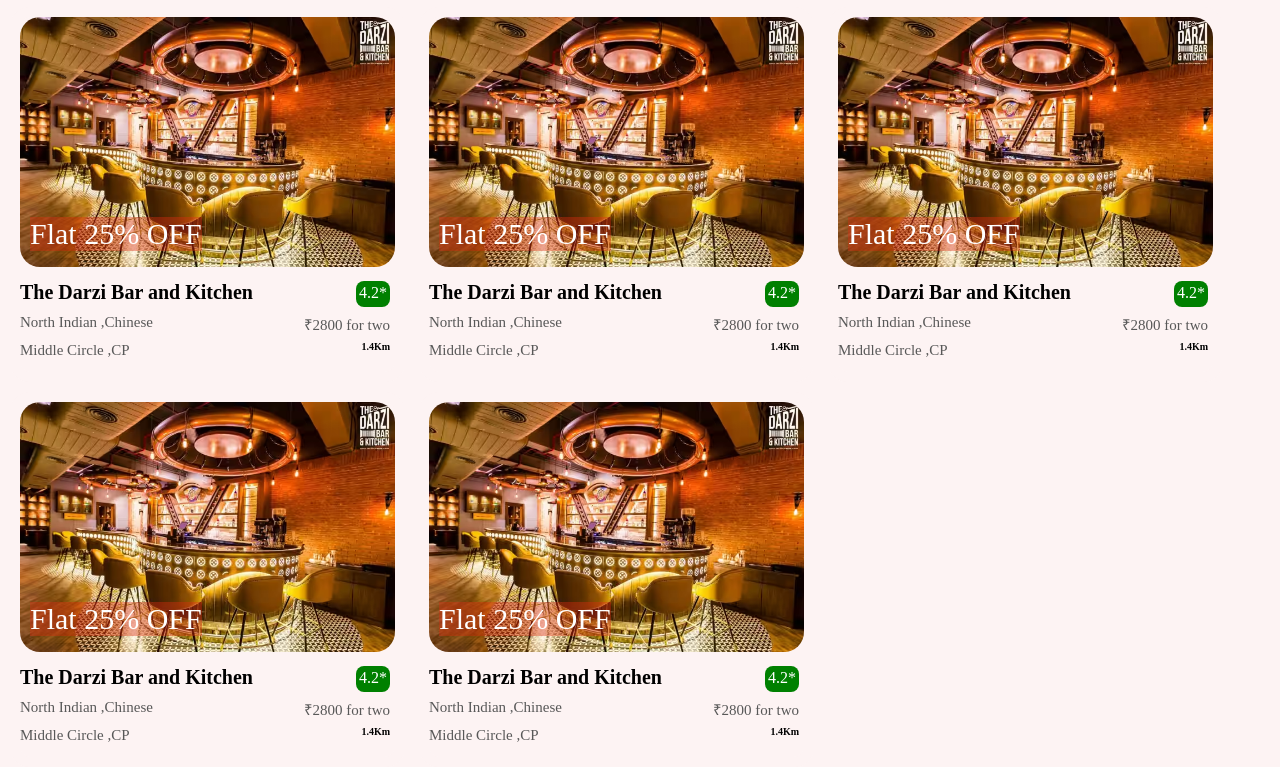
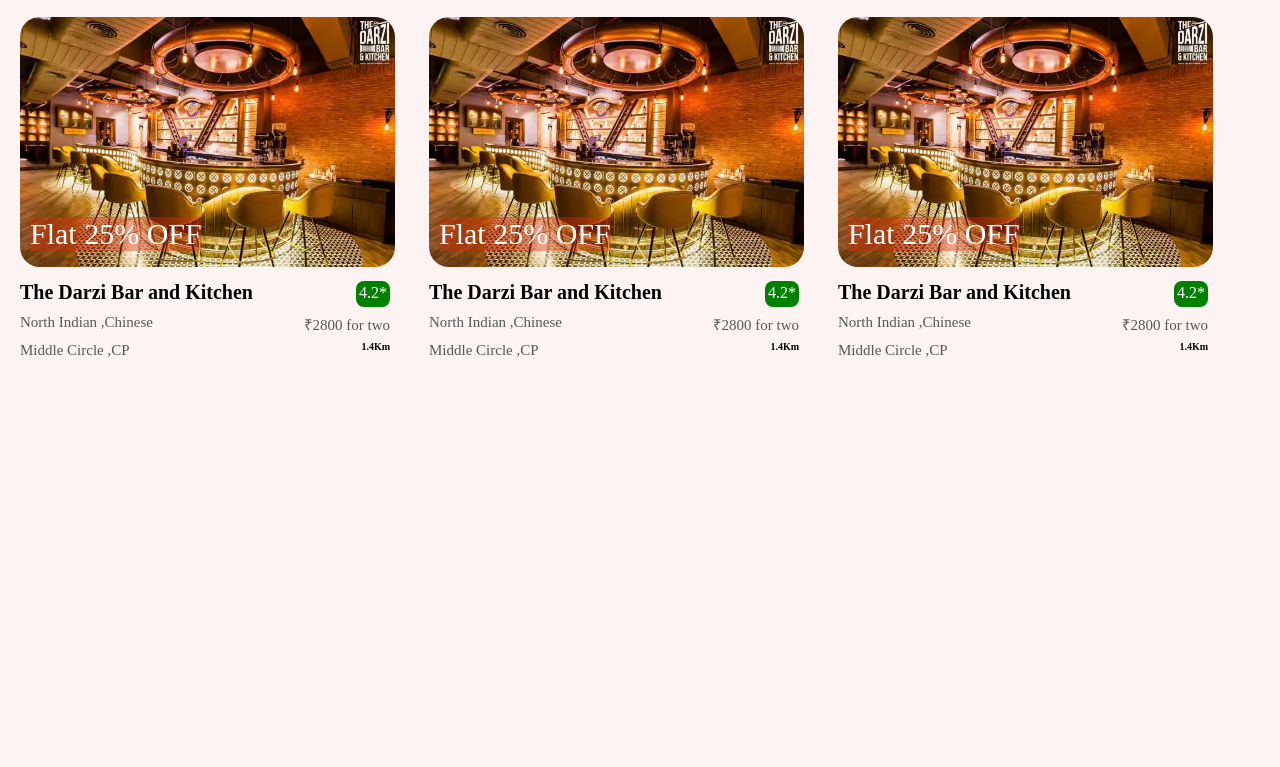
Before and after one commit to vikashritik/FOOD-WEBSITE-PRACTICE, a plain HTML site: page index.html in a window 1280 px wide. Shown: the part 619-1386 px from the top of the page. After the commit the page ends 1001 px from the top, so only its background shows below. Drawn offline with Linux system fonts and the light colour scheme.

Commit message:
Update index.html

```diff
--- a/index.html
+++ b/index.html
@@ -350,99 +350,6 @@
            </div>
 
     </div>
-    <div class="card">
-        <!-- Image -->
-
-         <div class="image">
-            <img src="./Rest.avif" alt="" class="img">
-            <p class="off">Flat 25% OFF</p>
-         </div>
-
-         <!-- Restaurant Name-->
-
-          <div class="Restaurant">
-            <div class="Restaurant_Name Box">
-                <p>The Darzi Bar and Kitchen</p>
-            </div>
-
-            <div class="rating Box">
-                <p>4.2*</p>
-            </div>
-
-          </div>
-
-          <!-- Food Information -->
-
-          <div class="food">
-            <div class="food_name Box">
-                <p>North Indian ,Chinese</p>
-            </div>
-
-            <div class="price Box">
-                <p>&#8377;2800 for two</p>
-            </div>
-          </div>
-
-           <!-- Location -->
-
-           <div class="location">
-           <div class="Place Box">
-            <p>Middle Circle ,CP</p>
-           </div>
-
-           <div class="Distance Box">
-            <p>1.4Km</p>
-           </div>
-           </div>
-
-    </div>
-
-    <div class="card">
-        <!-- Image -->
-
-         <div class="image">
-            <img src="./Rest.avif" alt="" class="img">
-            <p class="off">Flat 25% OFF</p>
-         </div>
-
-         <!-- Restaurant Name-->
-
-          <div class="Restaurant">
-            <div class="Restaurant_Name Box">
-                <p>The Darzi Bar and Kitchen</p>
-            </div>
-
-            <div class="rating Box">
-                <p>4.2*</p>
-            </div>
-
-          </div>
-
-          <!-- Food Information -->
-
-          <div class="food">
-            <div class="food_name Box">
-                <p>North Indian ,Chinese</p>
-            </div>
-
-            <div class="price Box">
-                <p>&#8377;2800 for two</p>
-            </div>
-          </div>
-
-           <!-- Location -->
-
-           <div class="location">
-           <div class="Place Box">
-            <p>Middle Circle ,CP</p>
-           </div>
-
-           <div class="Distance Box">
-            <p>1.4Km</p>
-           </div>
-           </div>
-
-    </div>
 </main>
 
 </body>
```
